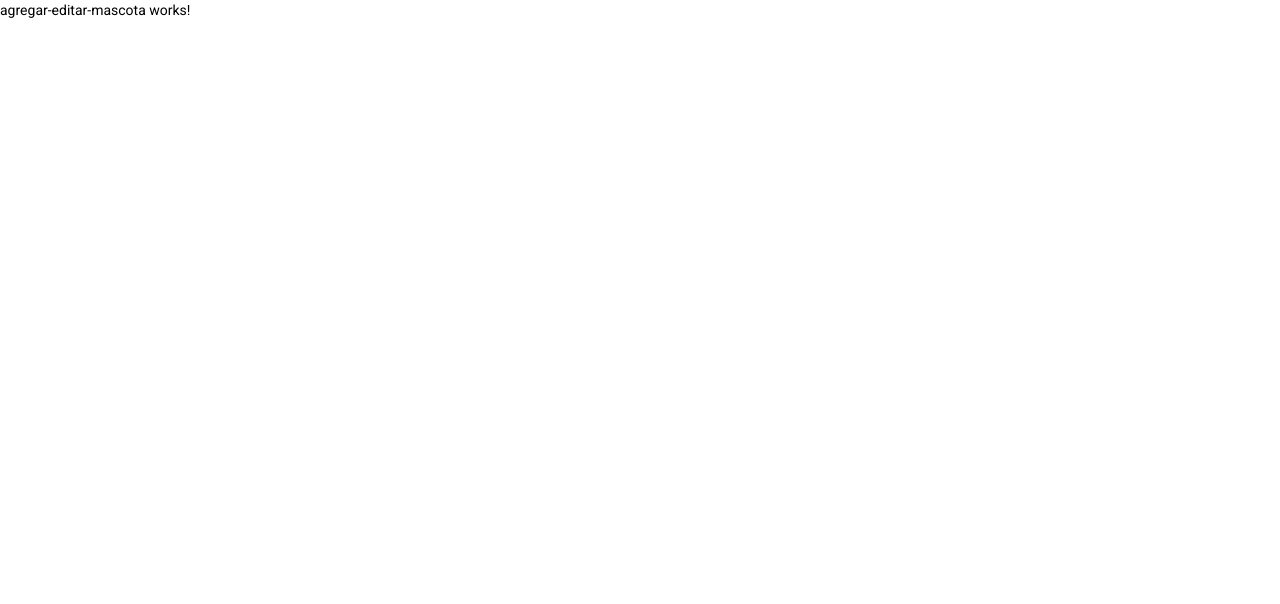
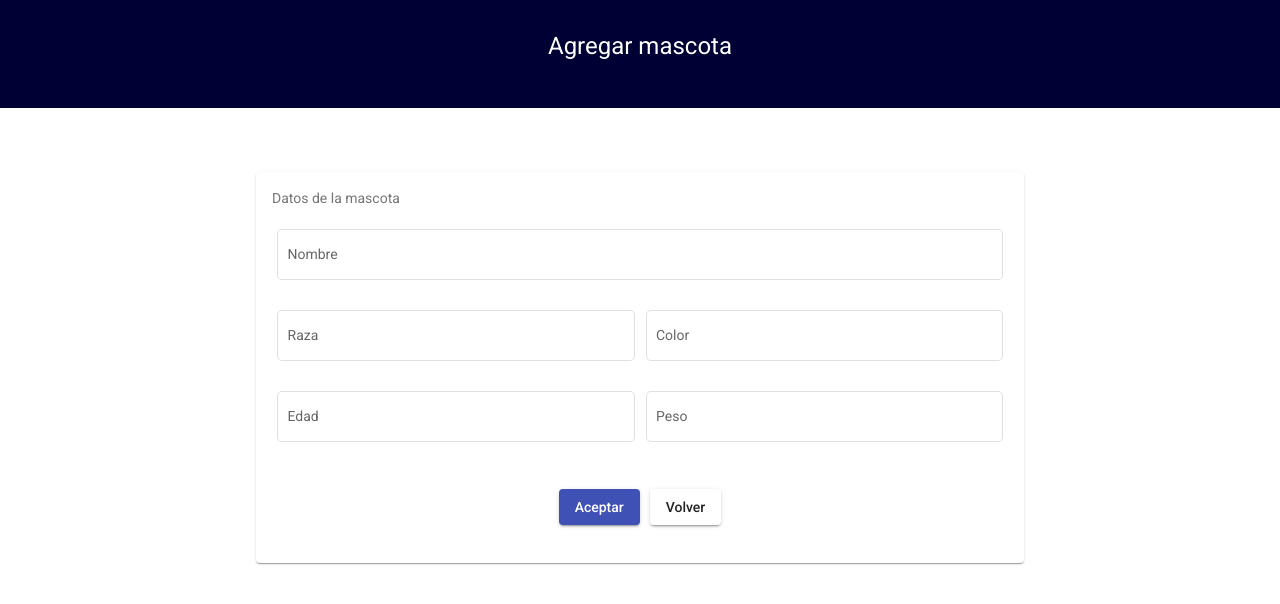
Before and after one commit to acampanogalan/FE-Mascotas-Curso, an Angular app: page /agregarMascota in a window 1280 px wide. Shown: the top 604 px of the page. Built offline with nearby package versions, Linux system fonts and the light colour scheme.

Commit message:
Agregar Mascota HTML

```diff
--- a/src/app/components/agregar-editar-mascota/agregar-editar-mascota.component.css
+++ b/src/app/components/agregar-editar-mascota/agregar-editar-mascota.component.css
@@ -0,0 +1,8 @@
+.mat-form-field {
+    width: 100%;
+    margin: 5px;
+}
+
+.btn button{
+    margin:5px;
+}
--- a/src/app/components/agregar-editar-mascota/agregar-editar-mascota.component.html
+++ b/src/app/components/agregar-editar-mascota/agregar-editar-mascota.component.html
@@ -1 +1,51 @@
-<p>agregar-editar-mascota works!</p>
+<div class="title">
+    <h1>Agregar mascota</h1>
+</div>
+<app-spinner *ngIf="loading"></app-spinner>
+
+<div class="container">
+    <mat-card class="card">
+        <mat-card-subtitle>
+            Datos de la mascota
+        </mat-card-subtitle>
+        <form>
+            <mat-grid-list cols="2" rowHeight="80px">
+                <mat-grid-tile [colspan]="2">
+                    <mat-form-field appearance="outline">
+                        <mat-label>Nombre</mat-label>
+                        <input matInput autocomplete="off">
+                    </mat-form-field>
+                </mat-grid-tile>
+                <mat-grid-tile>
+                    <mat-form-field appearance="outline">
+                        <mat-label>Raza</mat-label>
+                        <input matInput autocomplete="off">
+                    </mat-form-field>
+                </mat-grid-tile>
+                <mat-grid-tile>
+                    <mat-form-field appearance="outline">
+                        <mat-label>Color</mat-label>
+                        <input matInput autocomplete="off">
+                    </mat-form-field>
+                </mat-grid-tile>
+                <mat-grid-tile>
+                    <mat-form-field appearance="outline">
+                        <mat-label>Edad</mat-label>
+                        <input matInput autocomplete="off">
+                    </mat-form-field>
+                </mat-grid-tile>
+                <mat-grid-tile>
+                    <mat-form-field appearance="outline">
+                        <mat-label>Peso</mat-label>
+                        <input matInput autocomplete="off">
+                    </mat-form-field>
+                </mat-grid-tile>
+                <mat-grid-tile [colspan]="2" class="btn">
+                    <button mat-raised-button color="primary">Aceptar</button>
+                    <button mat-raised-button routerLink="listMascotas">Volver</button>
+                </mat-grid-tile>
+
+            </mat-grid-list>
+        </form>
+    </mat-card>
+</div>
--- a/src/app/components/agregar-editar-mascota/agregar-editar-mascota.component.ts
+++ b/src/app/components/agregar-editar-mascota/agregar-editar-mascota.component.ts
@@ -6,8 +6,11 @@
   styleUrls: ['./agregar-editar-mascota.component.css']
 })
 export class AgregarEditarMascotaComponent implements OnInit {
+  loading: boolean = false;
 
-  constructor() { }
+  constructor() {
+
+   }
 
   ngOnInit(): void {
   }
```
Also changed, not shown: src/app/shared/shared.module.ts (+5 -2 lines).
